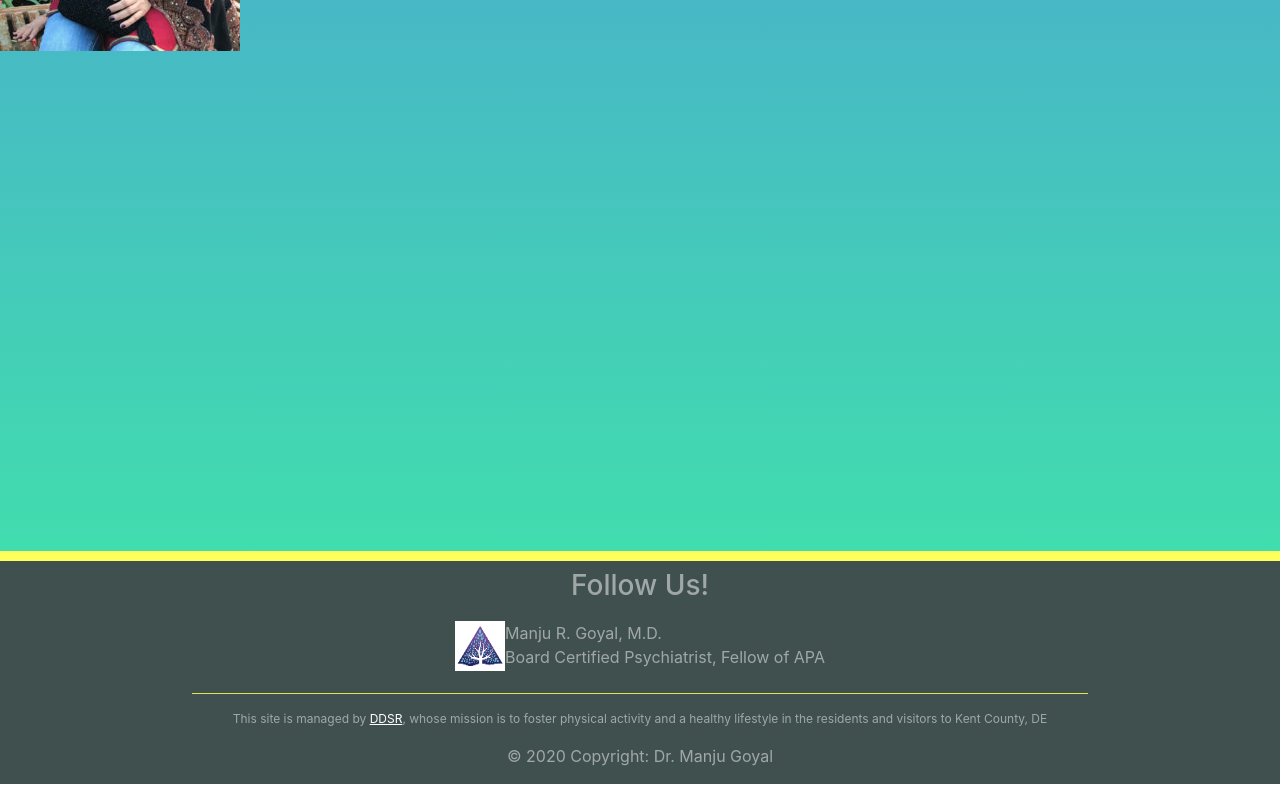
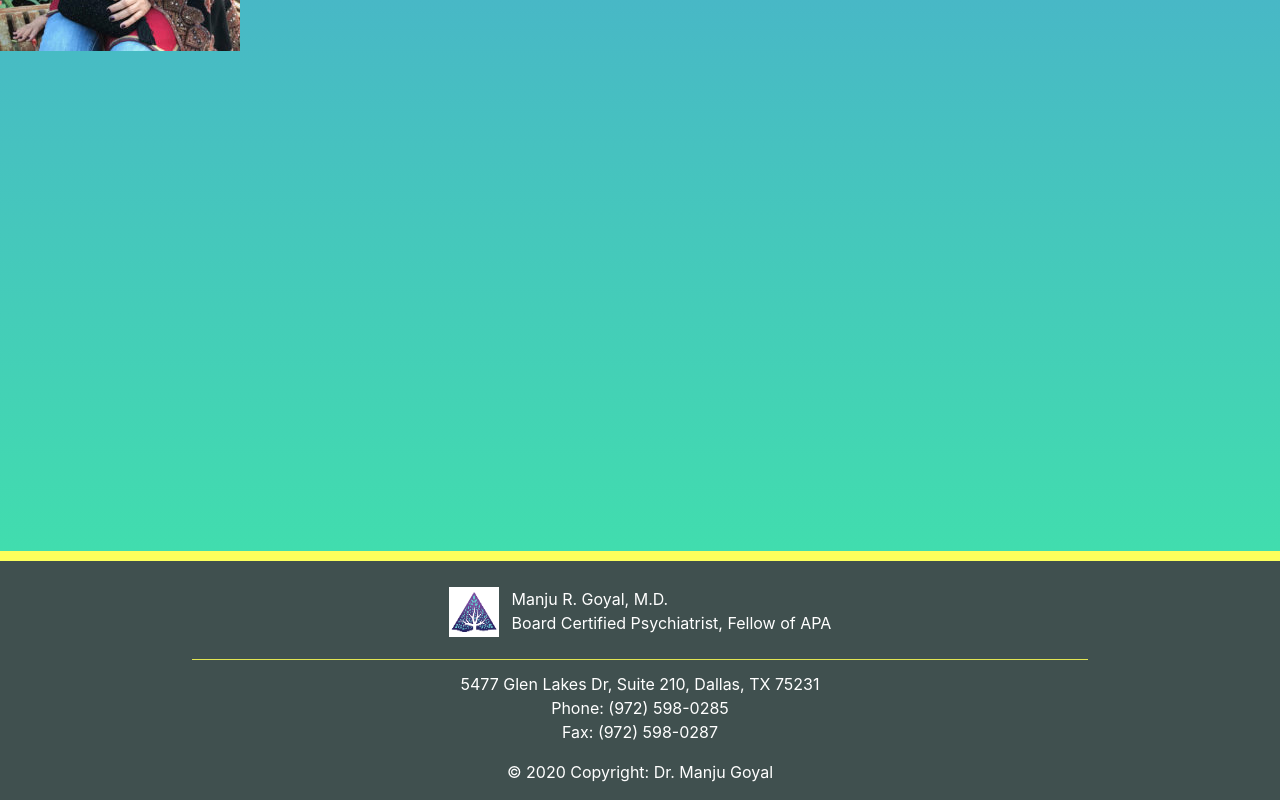
Before and after one commit to davidtrom/Goyal-Client, an Angular app: page / in a window 1280 px wide. Shown: the part 617-1417 px from the top of the page. Built offline with nearby package versions, Linux system fonts and the light colour scheme.

Commit message:
footer updated looking how I want it

```diff
--- a/src/app/footer/footer.component.css
+++ b/src/app/footer/footer.component.css
@@ -9,6 +9,7 @@
     max-width: 100%;
     /* height: 123px; */
     background-color: #40504f;
+    color: white;
 }
 
 #design-block {
@@ -18,7 +19,7 @@
 }
 
 .flex-container {
-    padding-top: 10px;
+    padding-top: 2%;
     padding-bottom: 8px;
     display: flex;
     justify-content: center;
@@ -30,21 +31,12 @@ img {
 }
 
 #title{
-    margin-left: 1rem;
+    margin-left: 1%;
 }
 
 .container {
-    font-size: 12px;
-    padding-top: 1rem;
-}
-
-#ddsrWebsite {
-    text-decoration: none;
-    color: white;
-}
-
-#dtvWebsite:after {
-    text-decoration: none;
+    font-size: 12pt;
+    padding-top: 1%;
 }
 
 h3 {
@@ -55,10 +47,3 @@ h3 {
 hr{
     background-color: rgb(252, 255, 92);
 }
-
-#facebook-icon{
-    /* margin-right: 8px;
-    margin-bottom: 12px; */
-    margin-right: 25px;
-
-}
--- a/src/app/footer/footer.component.html
+++ b/src/app/footer/footer.component.html
@@ -1,17 +1,14 @@
 
-<footer id="footer" class="text-white-50">
+<footer id="footer">
 
     <div id="design-block"></div>
 
-    <h3>Follow Us!</h3>
+    <!-- <h3>Follow Us!</h3> -->
     <div class="flex-container">
-        <div>
-
-            <img src="../../assets/logo.PNG" id="logo">
-
+        <div id="logo">
+            <img src="../../assets/logo.PNG">
         </div>
-
-        <div>
+        <div id="title">
             Manju R. Goyal, M.D.
             <p>Board Certified Psychiatrist, Fellow of APA</p>
         </div>
@@ -20,8 +17,10 @@
     <hr style="margin: 0 15%">
 
     <div class="container text-center">
-       This site is managed by <a id="ddsrWebsite" a [routerLink]="['/']"><u>DDSR</u></a>, whose mission is to foster
-            physical activity and a healthy lifestyle in the residents and visitors to Kent County, DE
+        5477 Glen Lakes Dr, Suite 210, Dallas, TX 75231
+        <br>Phone: (972) 598-0285
+        <br>Fax: (972) 598-0287
+
     </div>
     <div class="footer-copyright text-center py-3">© 2020 Copyright: Dr. Manju Goyal
 
```
